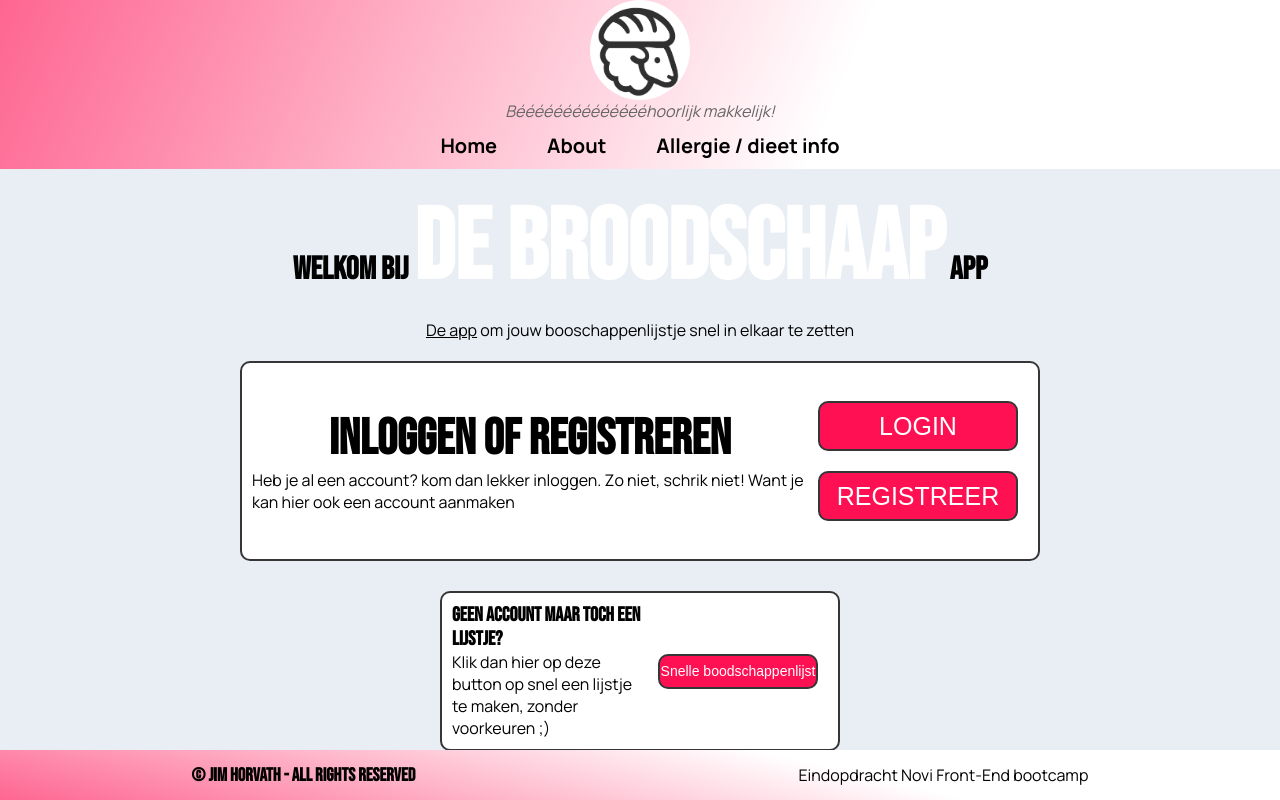
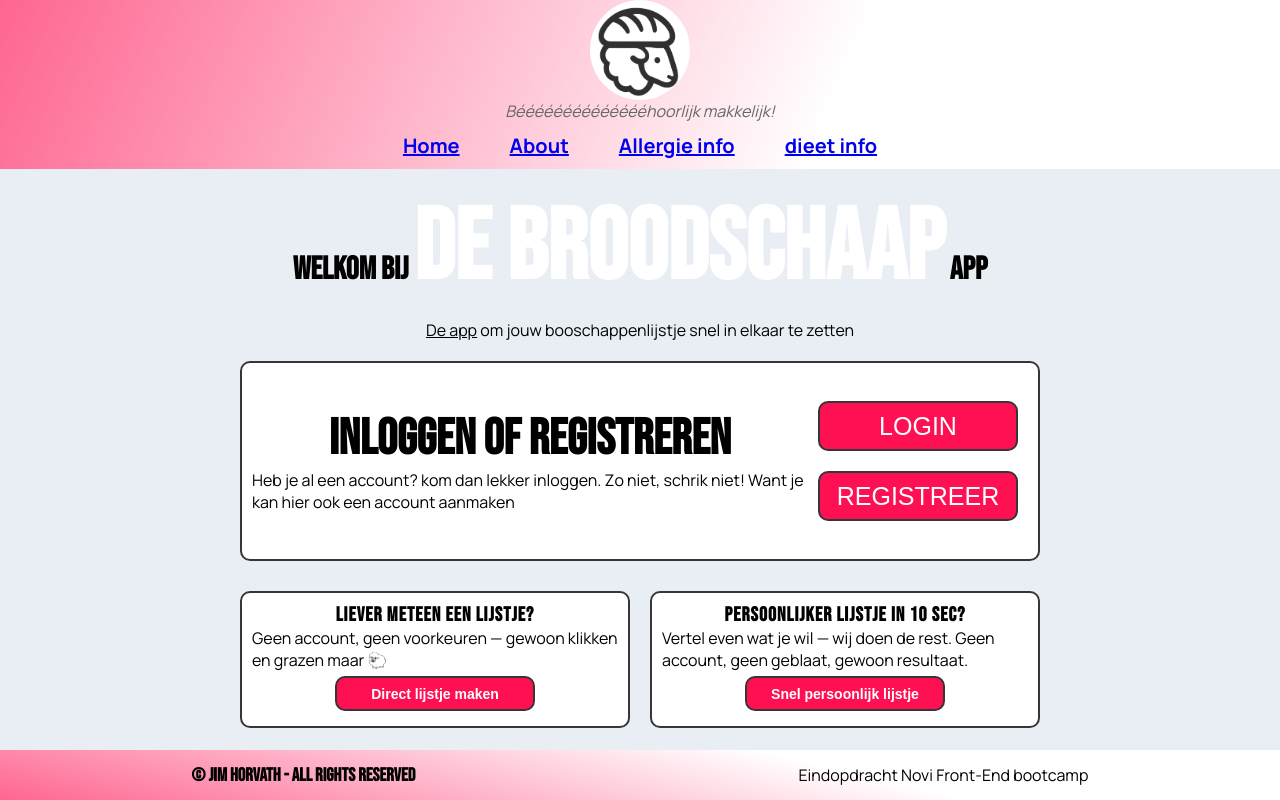
Before and after one commit to Deaddrums/FrontEnd-eindopdracht-NOVI, a React (Vite) app: page / in a window 1280 px wide. Built offline with nearby package versions, Linux system fonts and the light colour scheme.

Commit message:
Opdracht start: main lay-out (20%)  home-page (100%)  About page (80%) text unifnished
 allergy / Diet page (10%)

```diff
--- a/src/App.jsx
+++ b/src/App.jsx
@@ -1,17 +1,23 @@
 // import { useState } from 'react'
 import './App.css'
 import NavBar from "./assets/Components/NavBar/NavBar.jsx";
-
 import HomePage from "./assets/Pages/HomePage/HomePage.jsx";
 import FooterBar from "./assets/Components/FooterBar/FooterBar.jsx";
+import AboutPage from "./assets/Pages/AboutPage/AboutPage.jsx";
+import AllergyPage from "./assets/Pages/AllergyPage/AllergyPage.jsx";
+import {Routes, Route} from "react-router-dom";
 
 function App() {
 
     return (
         <>
             <NavBar/>
-            <HomePage/>
 
+            <Routes>
+<Route path="/" element={ <HomePage/> } />
+<Route path="/About" element={ <AboutPage/> } />
+<Route path="/Allergy" element={ <AllergyPage/> } />
+            </Routes>
 
             <FooterBar/>
         </>
--- a/src/assets/Components/MainPageContainer/MainPageContainer.css
+++ b/src/assets/Components/MainPageContainer/MainPageContainer.css
@@ -60,7 +60,7 @@
     padding: 10px;
 
     min-height: 100px;
-    width: 400px;
+    width: 390px;
 }
 
 .smallMpcTextWrapper {
@@ -69,11 +69,12 @@
     justify-content: center;
     align-items: center;
 
-    max-width: 60%;
+
 }
 
 .smallMpcTextWrapper h3{
     font-size: 20px;
+    letter-spacing: 1px;
     margin: 0;
 }
 
@@ -83,13 +84,13 @@
     justify-content: center;
     align-items: center;
 
-    padding: 10px;
-    gap: 20px;
+    padding: 5px;
+
 }
 
 .smallMpcButtonWrapper button {
     height: 35px;
-    width: 160px;
+    width: 200px;
     font-size: 14px;
 
     border: var(--border-color) 2px solid;
--- a/src/assets/Components/MainPageContainer/MainPageContainer.jsx
+++ b/src/assets/Components/MainPageContainer/MainPageContainer.jsx
@@ -29,13 +29,13 @@ export function SmallMainPageContainer ({title, text, children}) {
             <div className="smallMpcTextWrapper"
             >
                 <h3>{title}</h3>
+
                 <p>{text}</p>
-            </div>
-
             <div className="smallMpcButtonWrapper"
             >{children}
             </div>
 
+        </div>
         </div>
     </>
 
--- a/src/assets/Components/NavBar/NavBar.css
+++ b/src/assets/Components/NavBar/NavBar.css
@@ -15,9 +15,6 @@ gap: 10px;
 }
 
 .navInnerWrapper {
-    /*background: #ffffff;*/
-    /*background: linear-gradient(90deg,rgba(255, 255, 255, 1) 25%, rgba(255, 16, 83, 1) 50%, rgba(255, 255, 255, 1) 75%);*/
-
     background: #FE6691;
     background: linear-gradient(113deg,rgba(254, 102, 145, 1) 0%, rgba(255, 255, 255, 1) 65%);
 
@@ -68,3 +65,10 @@ color: var(--text-color);
     transition: transform 0.2s ease;
     cursor: pointer;
 }
+
+a:visited {
+    color: var(--title-color);
+}
+a:active {
+    color: var(--text-accent-color);
+}
--- a/src/assets/Components/NavBar/NavBar.jsx
+++ b/src/assets/Components/NavBar/NavBar.jsx
@@ -1,6 +1,6 @@
 import './NavBar.css'
 import logoMain from '../../images/Broodschaap logo.jpg'
-
+import { NavLink } from "react-router-dom";
 
 function NavBar() {
 
@@ -13,11 +13,22 @@ function NavBar() {
             <div className="navInnerWrapper">
                 <img src={logoMain} alt="main logo broodschaap"/>
                 <p><em>Bééééééééééééééhoorlijk makkelijk!</em></p>
+
                 <ul className="navListItems">
-                    <li><strong>Home</strong></li>
-                    <li><strong>About</strong></li>
-                    <li><strong>Allergie / dieet info</strong></li>
+                    <li>
+                        <NavLink to="/"><strong>Home</strong></NavLink>
+                    </li>
+                    <li>
+                        <NavLink to="/About"><strong>About</strong></NavLink>
+                    </li>
+                    <li>
+                        <NavLink to="/Allergy"><strong>Allergie info</strong></NavLink>
+                    </li>
+                    <li>
+                        <NavLink to="/Diet"><strong>dieet info</strong></NavLink>
+                    </li>
                 </ul>
+
             </div>
         </div>
 
--- a/src/assets/Pages/HomePage/HomePage.css
+++ b/src/assets/Pages/HomePage/HomePage.css
@@ -3,8 +3,8 @@
     flex-direction: column;
     justify-content: center;
     align-items: center;
+
     padding: 20px;
-
     gap:10px;
 }
 
@@ -16,3 +16,9 @@
 .underlineHome {
     text-decoration: underline;
 }
+
+.smallMpcContainerWrapper {
+    display: flex;
+    flex-direction: row;
+
+}
--- a/src/assets/Pages/HomePage/HomePage.jsx
+++ b/src/assets/Pages/HomePage/HomePage.jsx
@@ -31,20 +31,34 @@ function HomePage() {
                     </button>
 
                 </MainPageContainer>
-
+                <div className="smallMpcContainerWrapper">
                     <SmallMainPageContainer
                         id="MainPageContainer-QUICKLIST"
-                    title="Geen account maar toch een lijstje?"
-                    text="Klik dan hier op deze button op snel een lijstje te maken, zonder voorkeuren ;)"
+                        title="Liever meteen een lijstje?"
+                        text="Geen account, geen voorkeuren — gewoon klikken en grazen maar 🐑"
                     >
                         <button
                             id="QUICKLIST Button"
                             type="button"
-                    >Snelle boodschappenlijst
+                        ><strong>Direct lijstje maken</strong>
                         </button>
 
                     </SmallMainPageContainer>
 
+                    <SmallMainPageContainer
+                        id="MainPageContainer-QUICKLIST"
+                        title="Persoonlijker lijstje in 10 sec?"
+                        text="Vertel even wat je wil — wij doen de rest. Geen account, geen geblaat, gewoon resultaat."
+                    >
+                        <button
+                            id="QUICKCUSTOMLIST Button"
+                            type="button"
+                        ><strong>Snel persoonlijk lijstje</strong>
+                        </button>
+
+                    </SmallMainPageContainer>
+
+                </div>
             </div>
 
         </div>
```
Lines whose indentation alone changed are shown as unchanged.
